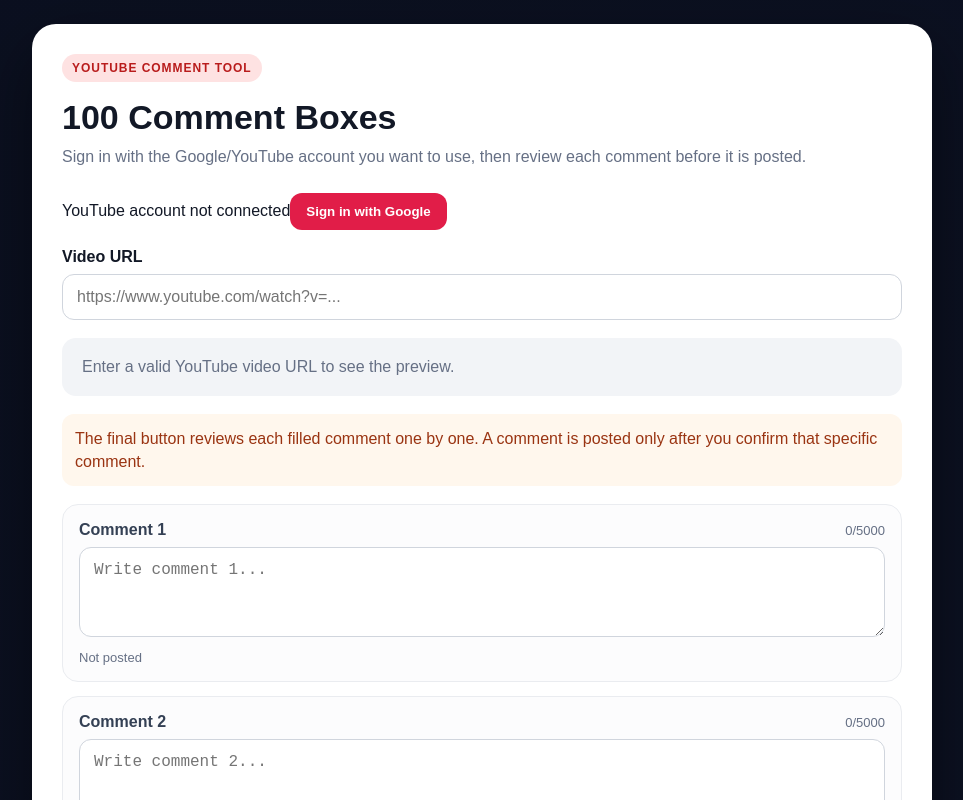
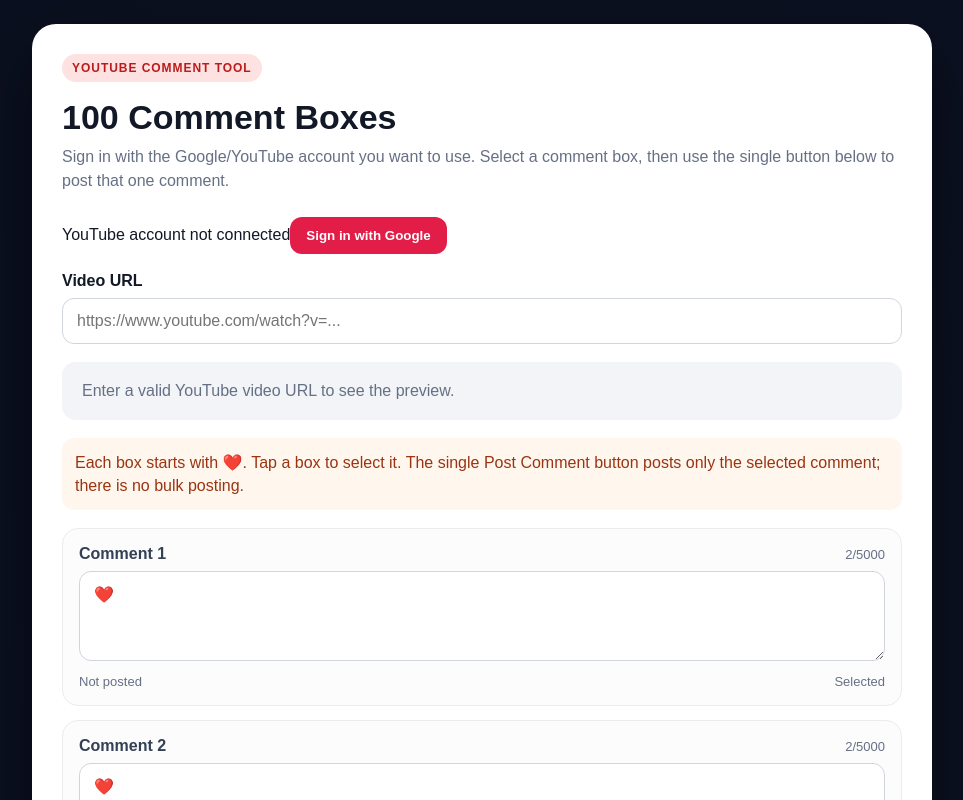
Before and after one commit to Arun282/Youtube, a Next.js app: page / in a window 1280 px wide. Shown: the top 800 px of the page, without its empty margins (158-1121 px from the left). Built offline with nearby package versions, Linux system fonts and the light colour scheme; no server answers.

Commit message:
Use one safe post button with default heart comments

```diff
--- a/app/page.tsx
+++ b/app/page.tsx
@@ -1,17 +1,20 @@
 'use client';
 import {useEffect,useMemo,useState} from "react";
 function getId(url:string){try{const u=new URL(url);if(u.hostname.includes("youtu.be"))return u.pathname.slice(1);if(u.searchParams.get("v"))return u.searchParams.get("v");const m=u.pathname.match(/\/shorts\/([^/]+)/);return m?.[1]||null}catch{return null}}
-export default function Home(){const [url,setUrl]=useState(""),[comments,setComments]=useState<string[]>(Array(100).fill("")),[status,setStatus]=useState<string[]>(Array(100).fill("Not posted")),[logged,setLogged]=useState(false),[posting,setPosting]=useState(false),id=useMemo(()=>getId(url),[url]);
+export default function Home(){
+const [url,setUrl]=useState(""),[comments,setComments]=useState<string[]>(Array(100).fill("❤️")),[status,setStatus]=useState<string[]>(Array(100).fill("Not posted")),[selected,setSelected]=useState(0),[logged,setLogged]=useState(false),[posting,setPosting]=useState(false),id=useMemo(()=>getId(url),[url]);
 useEffect(()=>{fetch("/api/auth/status").then(r=>r.json()).then(d=>setLogged(!!d.loggedIn)).catch(()=>{});},[]);
-const update=(i:number,v:string)=>{setComments(c=>{const n=[...c];n[i]=v;return n});setStatus(s=>{const n=[...s];n[i]="Not posted";return n})};
-const postOne=async(i:number)=>{if(!id||!comments[i].trim())return false;setStatus(s=>{const n=[...s];n[i]="Posting…";return n});try{const r=await fetch("/api/comments",{method:"POST",headers:{"Content-Type":"application/json"},body:JSON.stringify({videoId:id,comment:comments[i]})});const d=await r.json();setStatus(s=>{const n=[...s];n[i]=r.ok?"Posted on YouTube":d.error||"Post failed";return n});if(r.status===401)setLogged(false);return r.ok}catch{setStatus(s=>{const n=[...s];n[i]="Post failed";return n});return false}};
-const postWithConfirmations=async()=>{if(!id||posting)return;const pending=comments.map((c,i)=>({c:c.trim(),i})).filter(x=>x.c&&status[x.i]!=="Posted on YouTube");if(!pending.length)return;setPosting(true);for(const item of pending){const ok=window.confirm("Post Comment "+(item.i+1)+" to YouTube?\n\n"+item.c);if(!ok){setStatus(s=>{const n=[...s];n[item.i]="Skipped";return n});continue}const success=await postOne(item.i);if(!success)break}setPosting(false)};
+const update=(i:number,v:string)=>{setSelected(i);setComments(c=>{const n=[...c];n[i]=v;return n});setStatus(s=>{const n=[...s];n[i]="Not posted";return n})};
+const postSelected=async()=>{
+if(!id||!logged||posting||!comments[selected].trim())return;
+setPosting(true);setStatus(s=>{const n=[...s];n[selected]="Posting…";return n});
+try{const r=await fetch("/api/comments",{method:"POST",headers:{"Content-Type":"application/json"},body:JSON.stringify({videoId:id,comment:comments[selected]})});const d=await r.json();setStatus(s=>{const n=[...s];n[selected]=r.ok?"Posted on YouTube":d.error||"Post failed";return n});if(r.status===401)setLogged(false)}catch{setStatus(s=>{const n=[...s];n[selected]="Post failed";return n})}finally{setPosting(false)}
+};
 const login=()=>{window.location.href="/api/auth/login"};
-const pendingCount=comments.filter((c,i)=>c.trim()&&status[i]!=="Posted on YouTube").length;
-return <main><div className="card"><div className="badge">YOUTUBE COMMENT TOOL</div><h1>100 Comment Boxes</h1><p className="sub">Sign in with the Google/YouTube account you want to use, then review each comment before it is posted.</p>
+return <main><div className="card"><div className="badge">YOUTUBE COMMENT TOOL</div><h1>100 Comment Boxes</h1><p className="sub">Sign in with the Google/YouTube account you want to use. Select a comment box, then use the single button below to post that one comment.</p>
 <div className="auth"><span>{logged?"✓ YouTube account connected":"YouTube account not connected"}</span><button onClick={login}>{logged?"Reconnect Google":"Sign in with Google"}</button></div>
 <label>Video URL</label><input value={url} onChange={e=>setUrl(e.target.value)} placeholder="https://www.youtube.com/watch?v=..."/>{id?<div className="video"><iframe src={"https://www.youtube.com/embed/"+id} title="YouTube video" allowFullScreen/></div>:<div className="hint">Enter a valid YouTube video URL to see the preview.</div>}
-<div className="notice">The final button reviews each filled comment one by one. A comment is posted only after you confirm that specific comment.</div>
-<div className="comment-list">{comments.map((comment,i)=><div className="comment-box" key={i}><div className="comment-head"><strong>Comment {i+1}</strong><span>{comment.length}/5000</span></div><textarea maxLength={5000} value={comment} onChange={e=>update(i,e.target.value)} placeholder={"Write comment "+(i+1)+"..."}/><div className="row"><span>{status[i]}</span></div></div>)}</div>
-<button className="post-all" disabled={!id||!logged||!pendingCount||posting} onClick={postWithConfirmations}>{posting?"Processing…":"Comment Submit ("+pendingCount+")"}</button>
+<div className="notice">Each box starts with ❤️. Tap a box to select it. The single Post Comment button posts only the selected comment; there is no bulk posting.</div>
+<div className="comment-list">{comments.map((comment,i)=><div className={"comment-box"+(selected===i?" selected":"")} key={i} onClick={()=>setSelected(i)}><div className="comment-head"><strong>Comment {i+1}</strong><span>{comment.length}/5000</span></div><textarea maxLength={5000} value={comment} onFocus={()=>setSelected(i)} onChange={e=>update(i,e.target.value)} placeholder={"Write comment "+(i+1)+"..."}/><div className="row"><span>{status[i]}</span><span>{selected===i?"Selected":"Tap to select"}</span></div></div>)}</div>
+<button className="post-all" disabled={!id||!logged||!comments[selected].trim()||posting} onClick={postSelected}>{posting?"Processing…":"Post Comment"}</button>
 <a className="yt" href={id?("https://www.youtube.com/watch?v="+id):"https://www.youtube.com"} target="_blank">Open on YouTube ↗</a></div></main>}
```
